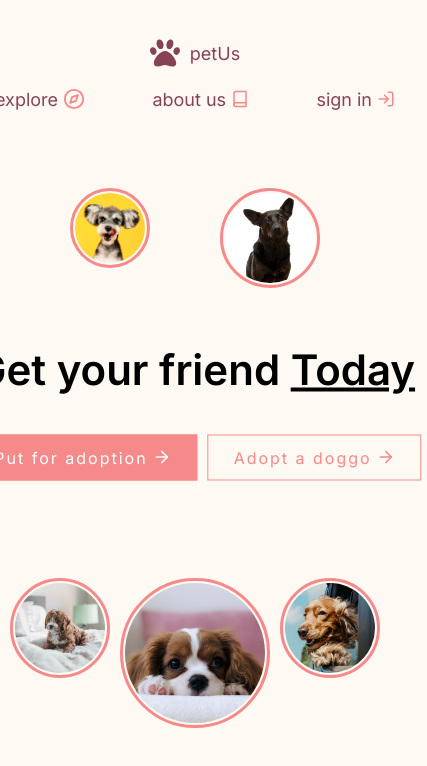
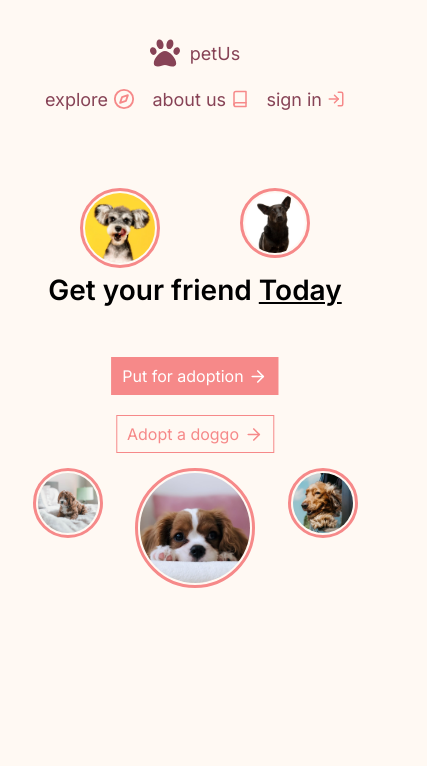
Before and after one commit to Neerajx11/pet-us, a React (Create React App) app: page / in a window 390 px wide. Shown: the top 766 px of the page, 427 px wide, since content can reach past the window. Built offline with nearby package versions, Linux system fonts and the light colour scheme; no server answers.

Commit message:
increase responsiveness for smaller devices

```diff
--- a/src/components/About.js
+++ b/src/components/About.js
@@ -2,7 +2,7 @@ const About = () => {
   return (
     <div>
       <p className="head">About</p>
-      <div style={{ marginLeft: "30px" }}>
+      <div style={{ marginLeft: "30px", width: "90%" }}>
         This website allow you to put your dog for adoption or you can adopt a
         dog.
       </div>
--- a/src/components/DoggoDetail.module.css
+++ b/src/components/DoggoDetail.module.css
@@ -92,3 +92,8 @@
     width: 100%;
   }
 }
+@media only screen and (max-width: 650px) {
+  .left {
+    padding: 20px;
+  }
+}
--- a/src/components/Hero.module.css
+++ b/src/components/Hero.module.css
@@ -95,3 +95,44 @@ svg {
     margin: 0 auto;
   }
 }
+@media only screen and (max-width: 550px) {
+  .center p {
+    font-size: 35px;
+  }
+  .centDown a {
+    padding: 12px 15px;
+  }
+}
+@media only screen and (max-width: 450px) {
+  .centDown a {
+    padding: 8px 10px;
+    letter-spacing: 0;
+  }
+}
+@media only screen and (max-width: 450px) {
+  .center p {
+    font-size: 28px;
+  }
+  .centDown {
+    flex-direction: column;
+  }
+  .centDown a {
+    margin: 10px auto;
+  }
+  .center {
+    top: 50%;
+  }
+  .first,
+  .second,
+  .third {
+    margin: 40px 0;
+  }
+  .circleM {
+    width: 70px;
+    height: 70px;
+  }
+  .circleL {
+    width: 120px;
+    height: 120px;
+  }
+}
--- a/src/components/Navbar.module.css
+++ b/src/components/Navbar.module.css
@@ -65,4 +65,7 @@
     padding: 18px 20px;
     margin-bottom: 0;
   }
+  .tabs {
+    width: 300px;
+  }
 }
--- a/src/index.css
+++ b/src/index.css
@@ -7,16 +7,6 @@
   --lightgrey: #eee;
   --black: #000;
   --lgrad: linear-gradient(to top right, #a63ec535, #f190b7d3);
-}
-
-:root {
-  --v18: 18px;
-  --v16: 16px;
-  --v14: 14px;
-  --v12: 12px;
-  --v10: 10px;
-  --v8: 8px;
-  --v4: 4px;
 }
 
 html {
@@ -69,6 +59,7 @@ video {
 
 body {
   background-color: var(--bg);
+  overflow-x: hidden;
 }
 .btn {
   display: flex;
```
